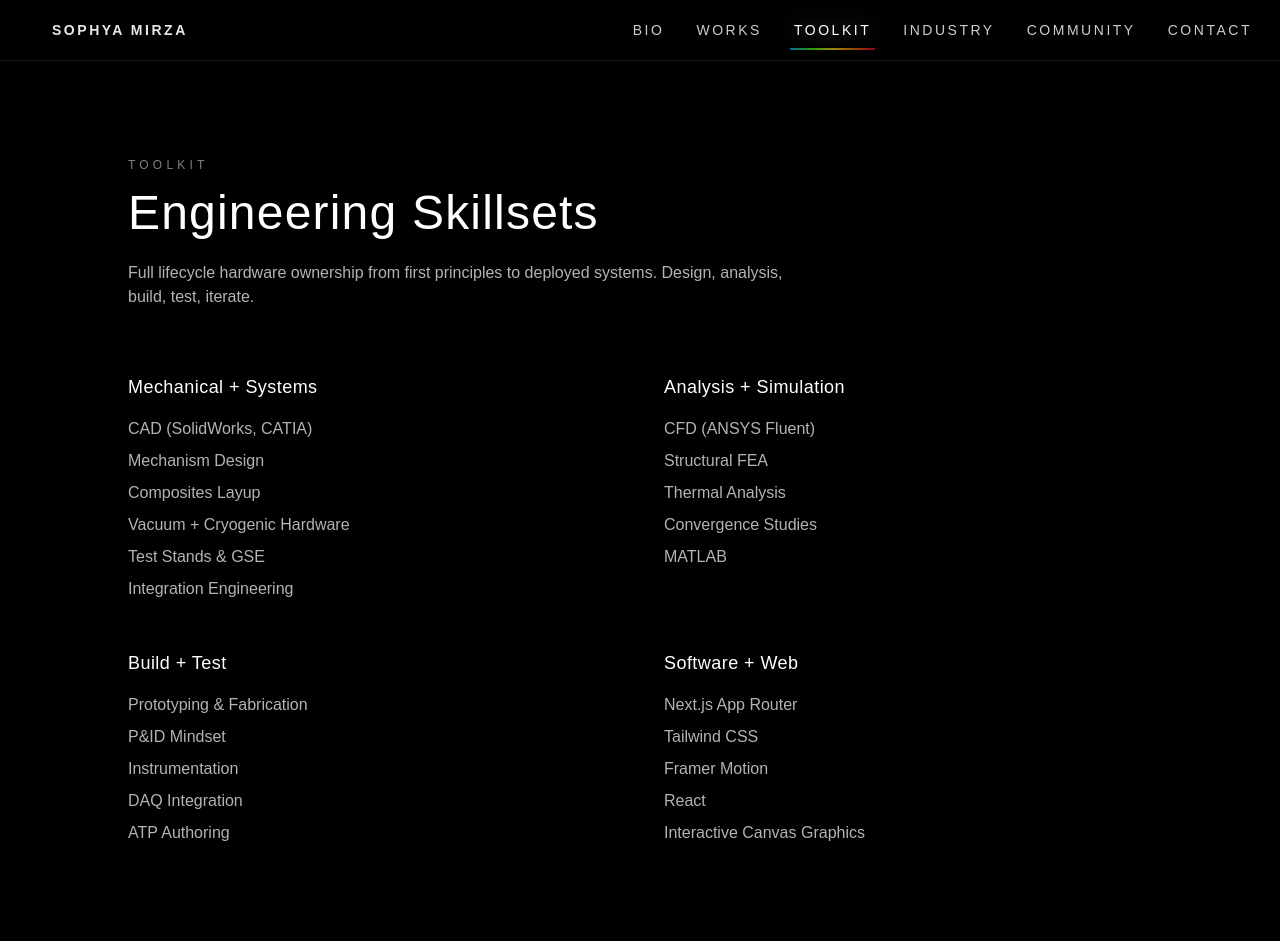
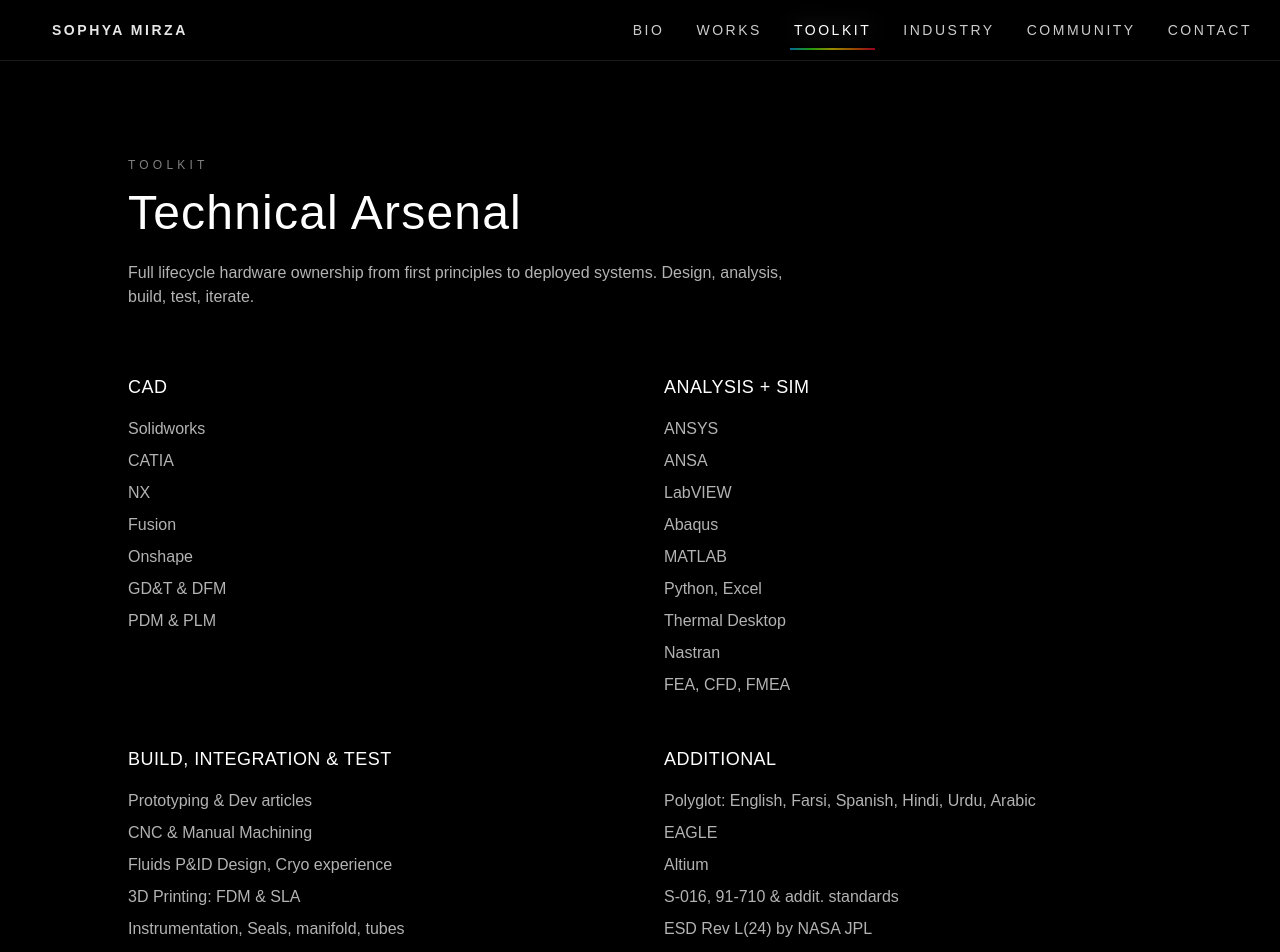
Before and after one commit to sophyamirza/sophya-portfolio, a Next.js app: page /toolkit in a window 1280 px wide. Shown: the top 952 px of the page. Built offline with nearby package versions, Linux system fonts and the light colour scheme; a web font is replaced by a local one.

Commit message:
Add Toolkit page and navbar link

```diff
--- a/app/toolkit/page.tsx
+++ b/app/toolkit/page.tsx
@@ -5,7 +5,7 @@ export default function ToolkitPage() {
         <div className="text-xs tracking-[0.35em] text-white/50">TOOLKIT</div>
 
         <h1 className="mt-4 text-4xl md:text-5xl tracking-wide">
-          Engineering Skillsets
+          Technical Arsenal
         </h1>
 
         <p className="mt-6 max-w-2xl text-white/70">
@@ -17,48 +17,60 @@ export default function ToolkitPage() {
 
           {/* COLUMN 1 */}
           <div>
-            <h3 className="text-lg tracking-wide mb-4">Mechanical + Systems</h3>
+            <h3 className="text-lg tracking-wide mb-4">CAD</h3>
             <ul className="space-y-2 text-white/70">
-              <li>CAD (SolidWorks, CATIA)</li>
-              <li>Mechanism Design</li>
-              <li>Composites Layup</li>
-              <li>Vacuum + Cryogenic Hardware</li>
-              <li>Test Stands & GSE</li>
-              <li>Integration Engineering</li>
+              <li>Solidworks</li>
+              <li>CATIA</li>
+              <li>NX</li>
+              <li>Fusion</li>
+              <li>Onshape</li>
+              <li>GD&T & DFM</li>
+              <li>PDM & PLM</li>
             </ul>
           </div>
 
           {/* COLUMN 2 */}
           <div>
-            <h3 className="text-lg tracking-wide mb-4">Analysis + Simulation</h3>
+            <h3 className="text-lg tracking-wide mb-4">ANALYSIS + SIM</h3>
             <ul className="space-y-2 text-white/70">
-              <li>CFD (ANSYS Fluent)</li>
-              <li>Structural FEA</li>
-              <li>Thermal Analysis</li>
-              <li>Convergence Studies</li>
+              <li>ANSYS</li>
+              <li>ANSA</li>
+              <li>LabVIEW</li>
+              <li>Abaqus</li>
               <li>MATLAB</li>
+              <li>Python, Excel</li>
+              <li>Thermal Desktop</li>
+              <li>Nastran</li>
+              <li>FEA, CFD, FMEA</li>
+
             </ul>
           </div>
 
           <div>
-            <h3 className="text-lg tracking-wide mb-4">Build + Test</h3>
+            <h3 className="text-lg tracking-wide mb-4">BUILD, INTEGRATION & TEST</h3>
             <ul className="space-y-2 text-white/70">
-              <li>Prototyping & Fabrication</li>
-              <li>P&ID Mindset</li>
-              <li>Instrumentation</li>
-              <li>DAQ Integration</li>
+              <li>Prototyping & Dev articles</li>
+                <li>CNC & Manual Machining</li>
+              <li>Fluids P&ID Design, Cryo experience</li>
+              <li>3D Printing: FDM & SLA</li>
+              <li>Instrumentation, Seals, manifold, tubes</li>
+              <li>DAQ</li>
+              <li>Valves & regulators</li>
               <li>ATP Authoring</li>
+              <li>Sift, Grafana, Ion, WarpDrive</li>
+              <li>Amateur welding: MIG, HHLBW, Stud, TIG</li>
+              <li> cleanroom (ISO 8)</li>
             </ul>
           </div>
 
           <div>
-            <h3 className="text-lg tracking-wide mb-4">Software + Web</h3>
+            <h3 className="text-lg tracking-wide mb-4">ADDITIONAL</h3>
             <ul className="space-y-2 text-white/70">
-              <li>Next.js App Router</li>
-              <li>Tailwind CSS</li>
-              <li>Framer Motion</li>
-              <li>React</li>
-              <li>Interactive Canvas Graphics</li>
+              <li>Polyglot: English, Farsi, Spanish, Hindi, Urdu, Arabic</li>
+              <li>EAGLE</li>
+              <li>Altium</li>
+              <li> S-016, 91-710 & addit. standards</li>
+              <li> ESD Rev L(24) by NASA JPL</li>
             </ul>
           </div>
         </div>
```
